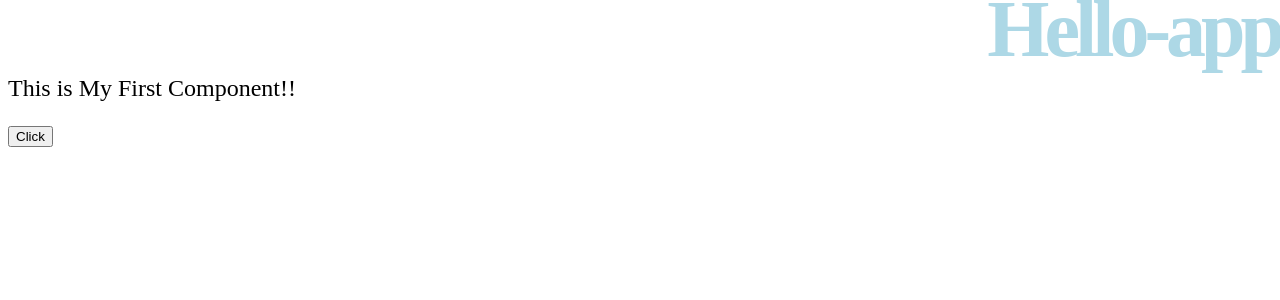
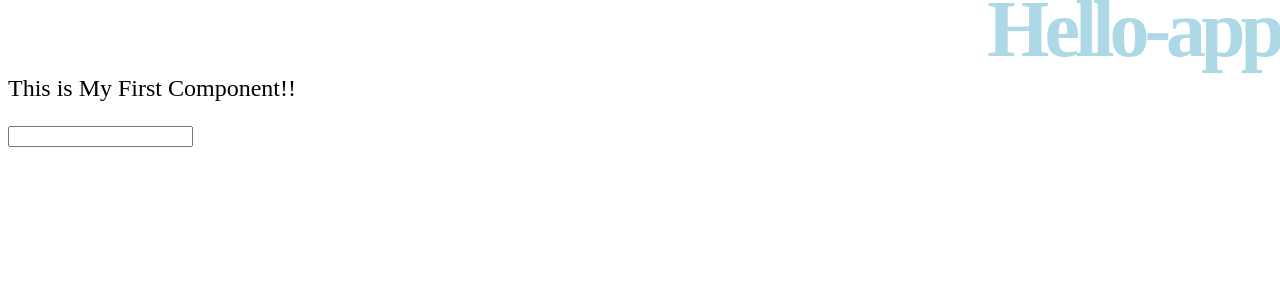
Before and after one commit to shunsukeonozuka/angular-introduction, an Angular app in the folder angular-app/: page / in a window 1280 px wide. Shown: the top 300 px of the page. Built offline with nearby package versions, Linux system fonts and the light colour scheme.

Commit message:
フィールドの入力を処理する

```diff
--- a/angular-app/src/app/hello/hello.component.html
+++ b/angular-app/src/app/hello/hello.component.html
@@ -1,5 +1,5 @@
 <div id="body">
   <h1>{{ title }}</h1>
   <p>{{ message }}</p>
-  <button (click)="doClick()">Click</button>
+  <input type="text" #field1 (keyup)="doType(field1.value)" />
 </div>
--- a/angular-app/src/app/hello/hello.component.ts
+++ b/angular-app/src/app/hello/hello.component.ts
@@ -6,17 +6,14 @@ import { Component } from '@angular/core';
   styleUrls: ['./hello.component.css'],
 })
 export class HelloComponent {
-  title: string;
-  message: string;
-  count: number;
+  title = 'Hello-app';
+  message = 'This is My First Component!!';
+  input = '';
 
-  constructor() {
-    this.title = 'Hello-app';
-    this.message = 'This is My First Component!!';
-    this.count = 0;
-  }
+  constructor() {}
 
-  doClick() {
-    this.message = ++this.count + '回、クリックしました。';
+  doType(val: string) {
+    this.input = val;
+    this.message = 'you type: ' + this.input;
   }
 }
```
